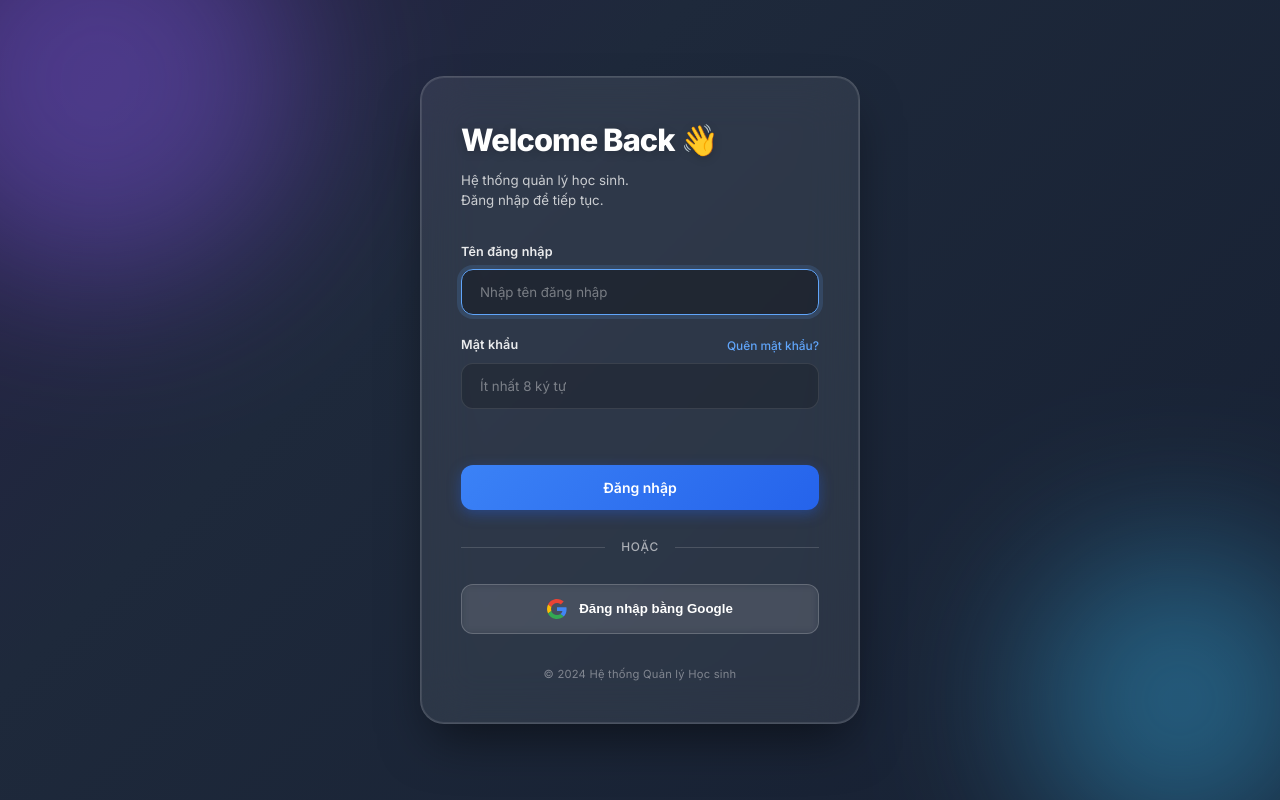
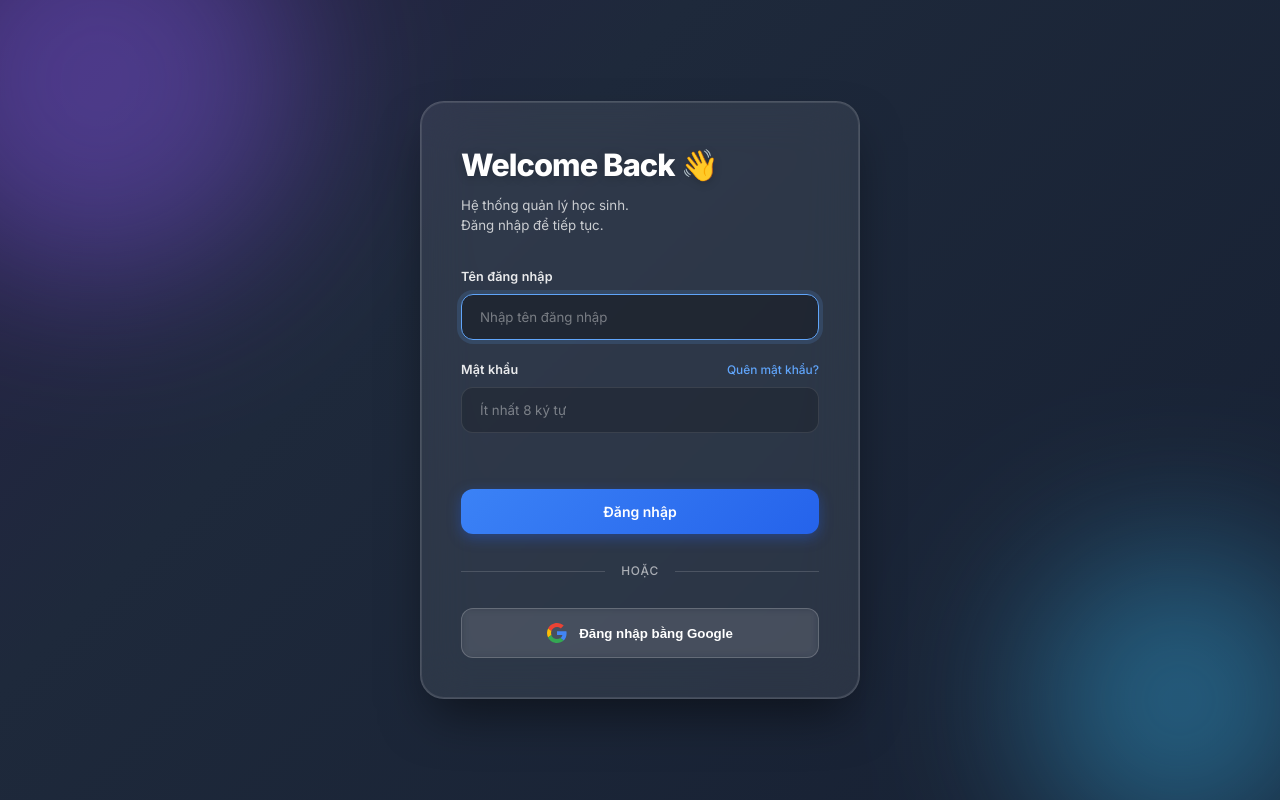
Before and after one commit to KhanhVy719/QuanLyHocSinh, a React (Vite) app: page / in a window 1280 px wide. Built offline with nearby package versions, Linux system fonts and the light colour scheme; no server answers.

Commit message:
ui: remove copyright footer from login page

```diff
--- a/src/components/LoginPage.jsx
+++ b/src/components/LoginPage.jsx
@@ -130,9 +130,6 @@ export default function LoginPage() {
           </button>
 
 
-          <p className="login-footer-text">
-            © 2024 Hệ thống Quản lý Học sinh
-          </p>
         </div>
       </div>
     </div>
```
